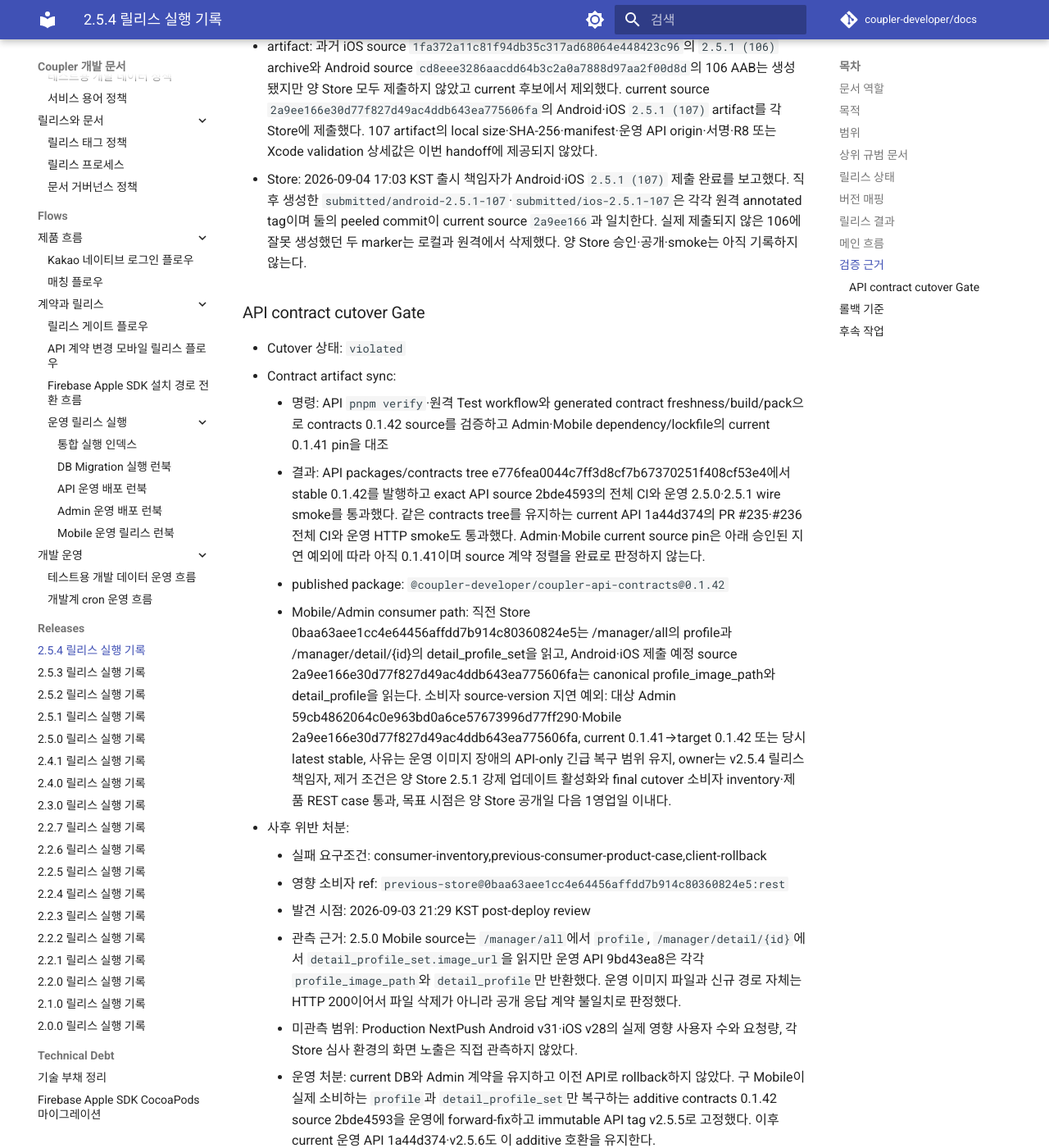
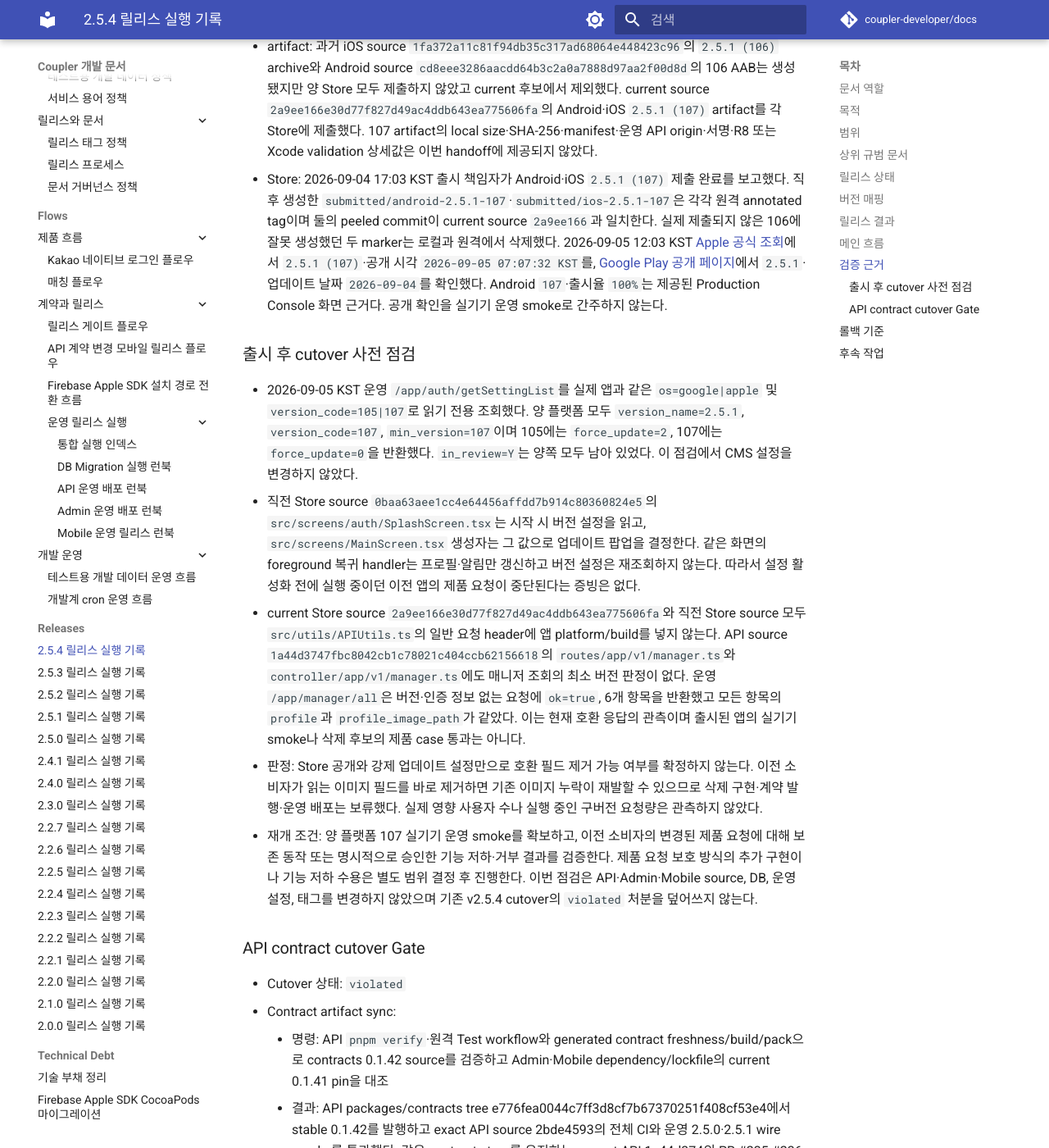
Before and after one commit to coupler-developer/docs, an MkDocs documentation site: the page built from content/releases/v2.5.4.md, in a window 1280 px wide and 1400 px high, scrolled down 7942 px. Shown: the whole window at 82% size. Built offline with MkDocs 1.6.1 and Material for MkDocs 9.7.7, drawn with Linux system fonts in a browser that asks for light colours; comment, search, counter and statistics services are not loaded; some of the changed text lies outside the part shown.

Commit message:
docs: 양 스토어 공개와 cutover 보류 근거 기록
Background:
- 2.5.1 (107) 공개 뒤 기존 릴리스 기록에는 심사 대기 상태가 남아 있었다.

Reason:
- 스토어 공개 및 강제 업데이트 설정을 구버전 제품 요청 보호 증빙으로 오인하면 이미지 누락이 재발할 수 있다.

Changes:
- 양 스토어 공개 확인 근거와 실기기 smoke 미완료를 분리했다.
- 운영 버전 응답 및 구버전 foreground 복귀 경로를 근거로 cutover 보류 조건을 기록했다.

How:
- 기존 v2.5.4 기록의 metadata와 본문만 동기화하고 과거 violated 처분과 서비스 태그를 보존했다.
- API, 앱, DB와 운영 설정은 변경하지 않았다.

Tests:
- 문서-only 독립 리뷰 No Findings
- yarn verify 17개 작업 통과, 릴리스 테스트 11 suites 192 tests 통과

```diff
--- a/content/releases/v2.5.4.md
+++ b/content/releases/v2.5.4.md
@@ -97,11 +97,11 @@
     },
     "mobile-store": {
       "status": "in_progress",
-      "summary": "Android·iOS current source 2a9ee166의 2.5.1 (107)을 각 Store에 제출했고 platform별 annotated submission marker의 원격 peeled commit을 검증했다. 실제 제출되지 않은 106에 잘못 생성했던 Android·iOS marker는 로컬과 원격에서 삭제했으며, 이제 Store 승인·공개·smoke를 대기한다.",
+      "summary": "Android·iOS current source 2a9ee166의 2.5.1 (107) 제출과 platform별 marker를 검증했고, 2026-09-05 KST 양 Store 공개를 확인했다. 실기기 운영 smoke와 Mobile 릴리스 태그·107 marker 증빙 이관/삭제는 아직 완료하지 않았다. 실제 제출되지 않은 106의 잘못된 marker는 이미 로컬과 원격에서 삭제했다.",
       "evidence": {
         "submission": "2026-09-04 KST 출시 책임자가 106은 양 Store 모두 실제 제출하지 않았다고 최종 정정해 잘못된 submitted/android-2.5.1-106·submitted/ios-2.5.1-106을 로컬과 원격에서 삭제했다. 17:03 KST에는 current main 2a9ee166e30d77f827d49ac4ddb643ea775606fa의 Android·iOS 2.5.1 (107) Store 제출 완료를 보고했고, 즉시 platform별 annotated marker를 생성·push했다.",
-        "approval": null,
-        "release": null,
+        "approval": "2026-09-05 12:03 KST 양 Store 공개 상태로 승인 완료를 확인했다. 별도 심사 승인 시각은 조회하지 않았다. 이전 iOS Waiting for Review 화면을 현재 상태로 사용하지 않는다.",
+        "release": "2026-09-05 12:03 KST Apple 공식 lookup(id=1645569179, country=kr)의 version은 2.5.1 (107), currentVersionReleaseDate는 2026-09-04T22:07:32Z(2026-09-05 07:07:32 KST)였다. Google Play 한국 공개 페이지(id=com.ritzy.fourhundred)는 version 2.5.1과 업데이트 날짜 2026-09-04를 제공했다. Android build 107·출시율 100%는 출시 책임자가 제공한 Production Console 화면으로 확인했으며 공개 페이지에서 build 번호를 독립 확인한 것은 아니다.",
         "smoke": null,
         "artifact": "과거 iOS source 1fa372a11c81f94db35c317ad68064e448423c96의 2.5.1 (106) xcarchive와 Android source cd8eee3286aacdd64b3c2a0a7888d97aa2f00d8d의 106 AAB는 생성됐지만 양 Store 모두 제출하지 않았고 current 후보에서 제외했다. current source 2a9ee166e30d77f827d49ac4ddb643ea775606fa의 Android·iOS 2.5.1 (107) artifact를 각 Store에 제출했다. 이번 handoff에는 107 artifact의 local size·SHA-256·manifest·운영 API origin·서명·R8 또는 Xcode validation 상세값이 제공되지 않아 Store 제출 완료 보고와 marker provenance만 기록한다.",
         "submittedMarkers": {
@@ -186,8 +186,8 @@
 
 - 목표 버전: `v2.5.4`
 - 전체 상태: `in_progress`
-- 완료 범위: API·Admin·Mobile source main 병합, Mobile 양 플랫폼 `2.5.1 (107)` version 정렬·Store 제출·submission marker 검증, 잘못된 양 플랫폼 106 marker 삭제, contracts `0.1.41`·`0.1.42` stable 발행, 운영 migration 4건, API·Admin 운영 반영·smoke, immutable API `v2.5.4`·`v2.5.5`·`v2.5.6` 태그, 매니저 이미지 계약 위반 식별과 `violated` 처분
-- 대기 범위: 양 Store 승인·공개·smoke, Mobile `v2.5.1` tag와 107 marker 증빙 이관·삭제, Admin·Mobile contracts source pin 정렬, 라운지 `best`와 매니저 `profile`·`detail_profile_set` 제거 cutover 릴리스, docs tag와 기록 종결
+- 완료 범위: API·Admin·Mobile source main 병합, Mobile 양 플랫폼 `2.5.1 (107)` version 정렬·Store 제출·submission marker 검증·공개 확인, 잘못된 양 플랫폼 106 marker 삭제, contracts `0.1.41`·`0.1.42` stable 발행, 운영 migration 4건, API·Admin 운영 반영·smoke, immutable API `v2.5.4`·`v2.5.5`·`v2.5.6` 태그, 매니저 이미지 계약 위반 식별과 `violated` 처분
+- 대기 범위: 양 플랫폼 실기기 운영 smoke, Mobile `v2.5.1` tag와 107 marker 증빙 이관·삭제, Admin·Mobile contracts source pin 정렬, 이전 소비자 제품 동작을 보호하는 라운지 `best`와 매니저 `profile`·`detail_profile_set` 제거 cutover 릴리스, docs tag와 기록 종결
 
 ## 버전 매핑
 
@@ -200,7 +200,7 @@
 
 ## 릴리스 결과
 
-- 현재 결과: `in_progress` - 운영 DB·API·Admin 반영과 current Mobile source `2a9ee166`의 Android·iOS `2.5.1 (107)` Store 제출·marker 검증을 완료했고, 양 Store 승인·공개·smoke를 대기한다.
+- 현재 결과: `in_progress` - 운영 DB·API·Admin 반영과 current Mobile source `2a9ee166`의 Android·iOS `2.5.1 (107)` Store 제출·marker 검증·공개 확인을 완료했다. 양 플랫폼 실기기 운영 smoke와 후속 cutover는 미완료다.
 - API는 DB·Admin에 `pinned`만 유지하면서 Mobile 응답에 `pinned`와 동일한 `best`를 추가한다. 따라서 2.5.0과 2.5.1 Mobile이 같은 운영 API를 동시에 사용할 수 있다.
 - 그러나 매니저 선택·상세에서는 2.5.0이 읽는 `profile`과 `detail_profile_set`이 9bd43ea8 응답에서 누락돼 이미지가 표시되지 않았다. 기존 성공 판정을 수정하지 않고 cutover Gate를 `violated`로 닫으며 additive 호환 복구를 별도 릴리스로 수행한다.
 - additive API source `2bde4593`을 운영에 반영해 2.5.0 legacy와 2.5.1 canonical 이미지 필드를 동시에 제공한다. 이 API-only 복구는 DB·Admin·Mobile Store·NextPush를 변경하지 않는다.
@@ -234,7 +234,15 @@
 - API current fixes: PR #235는 여성 수신 PENDING 카드의 `천천히 결정` 클릭 시 만료일 재설정을 제거해 카드 전달 시점의 최초 만료일을 보존했고, PR #236은 사진 또는 영상 변경을 함께 비교해 영상 단독 승인에도 기존 프로필 승인 알림을 1회 발송하도록 수정했다. 두 PR의 전체 CI가 성공했으며 합쳐진 운영 source `1a44d374`의 contracts tree는 발행된 0.1.42 tree와 동일하다.
 - Admin production: source `59cb4862064c0e963bd0a6ce57673996d77ff290`의 artifact SHA-256 `e5127b4f5d498d4b3d903d51aa83e4d4f040275145b50f6e4c881684e30b5add`를 20:36 KST 원자 교체했다. live index SHA-256 `391e6220953d60c4418802f91446e323981f3ea9931a46ecb7f8c20ed2fad47b`, 내부·외부 HTTP 200, 외부 `main.7947e39e.js`와 local SHA-256 `c2c0bc58b5c0ee6eb35875c2c9b7b022715ad18ae0cecb63d999ab93fabdadd0` 일치를 확인했다. 출시 책임자는 로그인된 운영 CMS의 `스퀘어 관리 > 스퀘어 내역`에서 실제 목록·정상 상태·관리 controls 렌더링을 확인했고 controls는 실행하지 않았다. 20:38 KST 원격 `v2.5.4` peeled commit도 source와 일치했다.
 - artifact: 과거 iOS source `1fa372a11c81f94db35c317ad68064e448423c96`의 `2.5.1 (106)` archive와 Android source `cd8eee3286aacdd64b3c2a0a7888d97aa2f00d8d`의 106 AAB는 생성됐지만 양 Store 모두 제출하지 않았고 current 후보에서 제외했다. current source `2a9ee166e30d77f827d49ac4ddb643ea775606fa`의 Android·iOS `2.5.1 (107)` artifact를 각 Store에 제출했다. 107 artifact의 local size·SHA-256·manifest·운영 API origin·서명·R8 또는 Xcode validation 상세값은 이번 handoff에 제공되지 않았다.
-- Store: 2026-09-04 17:03 KST 출시 책임자가 Android·iOS `2.5.1 (107)` 제출 완료를 보고했다. 직후 생성한 `submitted/android-2.5.1-107`·`submitted/ios-2.5.1-107`은 각각 원격 annotated tag이며 둘의 peeled commit이 current source `2a9ee166`과 일치한다. 실제 제출되지 않은 106에 잘못 생성했던 두 marker는 로컬과 원격에서 삭제했다. 양 Store 승인·공개·smoke는 아직 기록하지 않는다.
+- Store: 2026-09-04 17:03 KST 출시 책임자가 Android·iOS `2.5.1 (107)` 제출 완료를 보고했다. 직후 생성한 `submitted/android-2.5.1-107`·`submitted/ios-2.5.1-107`은 각각 원격 annotated tag이며 둘의 peeled commit이 current source `2a9ee166`과 일치한다. 실제 제출되지 않은 106에 잘못 생성했던 두 marker는 로컬과 원격에서 삭제했다. 2026-09-05 12:03 KST [Apple 공식 조회](https://itunes.apple.com/lookup?id=1645569179&country=kr&entity=software)에서 `2.5.1 (107)`·공개 시각 `2026-09-05 07:07:32 KST`를, [Google Play 공개 페이지](https://play.google.com/store/apps/details?id=com.ritzy.fourhundred&hl=ko&gl=KR)에서 `2.5.1`·업데이트 날짜 `2026-09-04`를 확인했다. Android `107`·출시율 `100%`는 제공된 Production Console 화면 근거다. 공개 확인을 실기기 운영 smoke로 간주하지 않는다.
+
+### 출시 후 cutover 사전 점검
+
+- 2026-09-05 KST 운영 `/app/auth/getSettingList`를 실제 앱과 같은 `os=google|apple` 및 `version_code=105|107`로 읽기 전용 조회했다. 양 플랫폼 모두 `version_name=2.5.1`, `version_code=107`, `min_version=107`이며 105에는 `force_update=2`, 107에는 `force_update=0`을 반환했다. `in_review=Y`는 양쪽 모두 남아 있었다. 이 점검에서 CMS 설정을 변경하지 않았다.
+- 직전 Store source `0baa63aee1cc4e64456affdd7b914c80360824e5`의 `src/screens/auth/SplashScreen.tsx`는 시작 시 버전 설정을 읽고, `src/screens/MainScreen.tsx` 생성자는 그 값으로 업데이트 팝업을 결정한다. 같은 화면의 foreground 복귀 handler는 프로필·알림만 갱신하고 버전 설정은 재조회하지 않는다. 따라서 설정 활성화 전에 실행 중이던 이전 앱의 제품 요청이 중단된다는 증빙은 없다.
+- current Store source `2a9ee166e30d77f827d49ac4ddb643ea775606fa`와 직전 Store source 모두 `src/utils/APIUtils.ts`의 일반 요청 header에 앱 platform/build를 넣지 않는다. API source `1a44d3747fbc8042cb1c78021c404ccb62156618`의 `routes/app/v1/manager.ts`와 `controller/app/v1/manager.ts`에도 매니저 조회의 최소 버전 판정이 없다. 운영 `/app/manager/all`은 버전·인증 정보 없는 요청에 `ok=true`, 6개 항목을 반환했고 모든 항목의 `profile`과 `profile_image_path`가 같았다. 이는 현재 호환 응답의 관측이며 출시된 앱의 실기기 smoke나 삭제 후보의 제품 case 통과는 아니다.
+- 판정: Store 공개와 강제 업데이트 설정만으로 호환 필드 제거 가능 여부를 확정하지 않는다. 이전 소비자가 읽는 이미지 필드를 바로 제거하면 기존 이미지 누락이 재발할 수 있으므로 삭제 구현·계약 발행·운영 배포는 보류했다. 실제 영향 사용자 수나 실행 중인 구버전 요청량은 관측하지 않았다.
+- 재개 조건: 양 플랫폼 107 실기기 운영 smoke를 확보하고, 이전 소비자의 변경된 제품 요청에 대해 보존 동작 또는 명시적으로 승인한 기능 저하·거부 결과를 검증한다. 제품 요청 보호 방식의 추가 구현이나 기능 저하 수용은 별도 범위 결정 후 진행한다. 이번 점검은 API·Admin·Mobile source, DB, 운영 설정, 태그를 변경하지 않았으며 기존 v2.5.4 cutover의 `violated` 처분을 덮어쓰지 않는다.
 
 ### API contract cutover Gate
 
@@ -266,5 +274,5 @@
 
 ## 후속 작업
 
-- 남은 범위: 양 Store 승인·공개·smoke, current Mobile `2a9ee166`의 `v2.5.1` tag와 107 marker 증빙 이관·삭제, Store/NextPush 소비자 inventory와 Admin·Mobile contracts source pin 정렬, 라운지 `best`와 매니저 `profile`·`detail_profile_set` 제거 cutover 릴리스, docs tag와 기록 종결
+- 남은 범위: 양 플랫폼 실기기 운영 smoke, current Mobile `2a9ee166`의 `v2.5.1` tag와 107 marker 증빙 이관·삭제, Store/NextPush 소비자 inventory와 Admin·Mobile contracts source pin 정렬, 이전 소비자 제품 동작 보호를 검증한 라운지 `best`와 매니저 `profile`·`detail_profile_set` 제거 cutover 릴리스, docs tag와 기록 종결
 - 완료 조건: 운영 migration pending 0과 기존 API/Admin 배포 증빙, `2bde4593`·`v2.5.5` 이미지 forward-fix 및 current `1a44d374`·`v2.5.6` 운영 기준을 보존하고, 후속 final cutover가 별도 immutable API tag·릴리스 기록·운영 smoke로 끝나며, Android·iOS `2.5.1 (107)` 공개 상태와 source `2a9ee166`·artifact·Store·107 marker·tag 증빙이 metadata와 본문에 일치한다. 그 전에는 PR #211을 Draft에서 전환하거나 병합하지 않는다.
```
